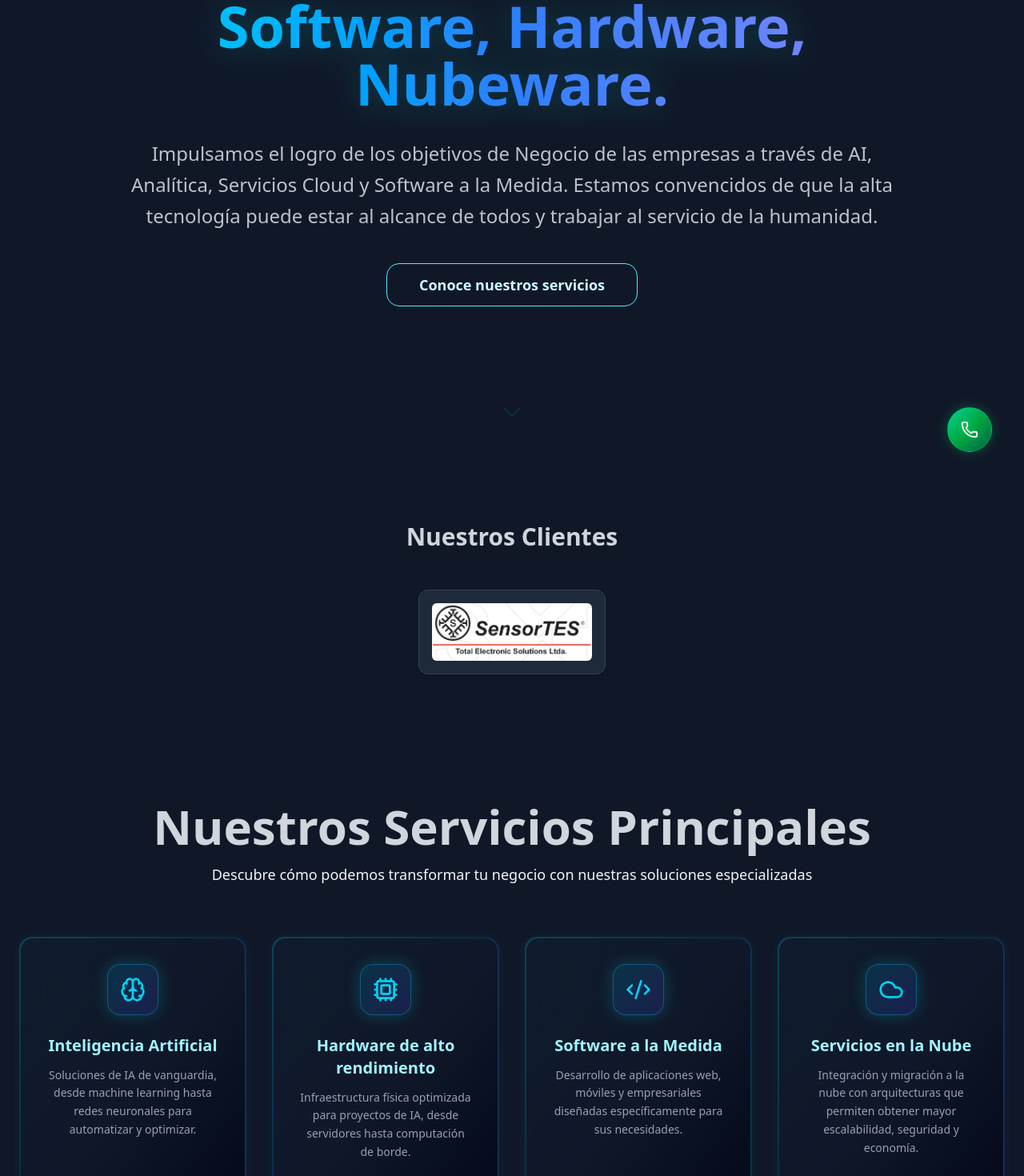
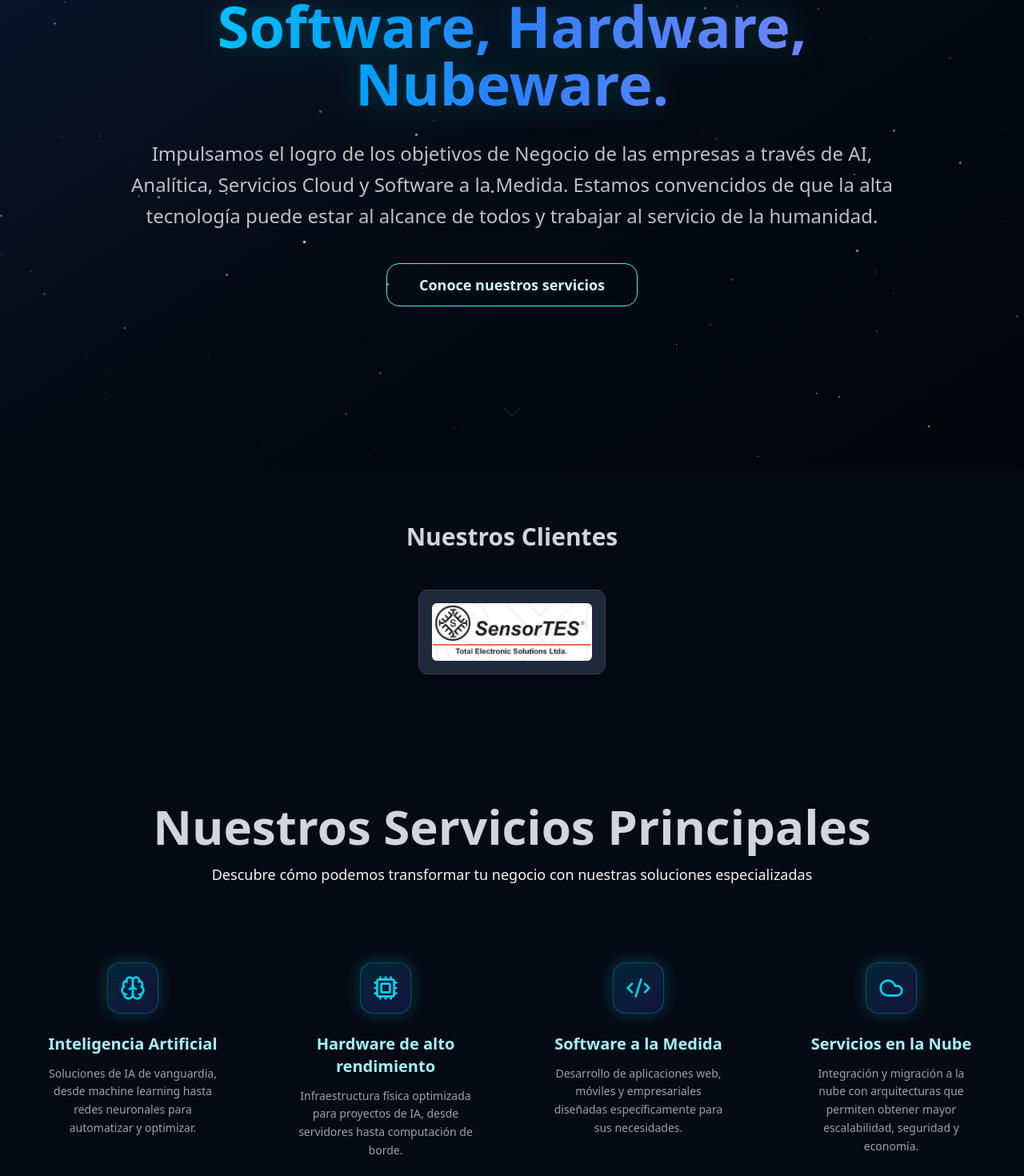
Before and after one commit to Didier2101/nubeware, a Next.js app: page / in a window 1280 px wide. Shown: the part 211-1681 px from the top of the page at 80% size. Built offline with nearby package versions, Linux system fonts and the light colour scheme.

Commit message:
rag rediseñado2

```diff
--- a/app/(public)/layout.tsx
+++ b/app/(public)/layout.tsx
@@ -29,15 +29,12 @@ export default function RAGLayout({
   children: React.ReactNode;
 }) {
   return (
-    <html lang="es" className={`${orbitron.variable} scroll-smooth`}>
-      <body className="font-sans min-h-screen relative">
-        <Background>
-          <Header />
-          <main className="flex-grow">{children}</main>
-          <Footer />
-          <FloatingButtons />
-        </Background>
-      </body>
-    </html>
+    <>
+
+      <Header />
+      <main className="flex-grow">{children}</main>
+      <Footer />
+
+    </>
   );
 }
--- a/app/globals.css
+++ b/app/globals.css
@@ -1 +1,2 @@
+/* app/globals.css */
 @import "tailwindcss";
--- /dev/null
+++ b/app/layout.tsx
@@ -0,0 +1,35 @@
+// app/layout.tsx (RAÍZ - este debería existir)
+import './globals.css';
+import { Orbitron } from 'next/font/google';
+import type { Metadata } from 'next';
+import Background from '@/components/Background';
+
+const orbitron = Orbitron({
+    subsets: ['latin'],
+    variable: '--font-orbitron',
+    weight: ['400', '600', '700'],
+});
+
+export const metadata: Metadata = {
+    title: 'Nubeware.ai - Plataforma de Inteligencia Artificial',
+    description: 'Soluciones avanzadas de IA para tu negocio',
+    icons: {
+        icon: '/favicon_v3.ico',
+    },
+};
+
+export default function RootLayout({
+    children,
+}: {
+    children: React.ReactNode;
+}) {
+    return (
+        <html lang="es" className={`${orbitron.variable} scroll-smooth min-h-screen`}>
+            <body>
+                <Background>
+                    {children}
+                </Background>
+            </body>
+        </html>
+    );
+}
--- a/app/rag/layout.tsx
+++ b/app/rag/layout.tsx
@@ -24,10 +24,6 @@ export default function RAGLayout({
     children: React.ReactNode;
 }) {
     return (
-        <html lang="es" className={`${orbitron.variable} scroll-smooth`}>
-            <body className="font-sans min-h-screen relative bg-white">
-                <main className="flex-grow">{children}</main>
-            </body>
-        </html>
+        <main>{children}</main>
     );
 }
--- a/app/rag/page.tsx
+++ b/app/rag/page.tsx
@@ -2,13 +2,6 @@
 
 import RAGSystem from "@/components/rag/RAGSystem";
 
-
-
-export const metadata = {
-    title: 'Sistema RAG - Nubeware.ai',
-    description: 'Sistema de Recuperación Aumentada por Generación - Consulta inteligente sobre tus documentos con IA.',
-};
-
 export default function RAGPage() {
     return <RAGSystem />;
 }
--- a/components/Background.tsx
+++ b/components/Background.tsx
@@ -1,41 +1,53 @@
+// components/Background.tsx
 'use client';
 
 import { motion } from 'framer-motion';
+import { useEffect, useState } from 'react';
 
 export default function Background({ children }: { children: React.ReactNode }) {
-    const particles = Array.from({ length: 40 });
+    const [stars, setStars] = useState<Array<{ top: string, left: string, size: number, delay: number, opacity: number }>>([]);
 
-    // --- NUEVO: Campo de estrellas estáticas ---
-    const STAR_COUNT = 100; // Un buen número de estrellas
-    const stars = Array.from({ length: STAR_COUNT }).map(() => ({
-        top: `${Math.random() * 100}%`,
-        left: `${Math.random() * 100}%`,
-        size: Math.random() * 1.5 + 0.5, // Tamaño entre 0.5px y 2px
-        delay: Math.random() * 5,
-    }));
-    // ------------------------------------------
+    // Generar 100 estrellas de diferentes tamaños
+    useEffect(() => {
+        const STAR_COUNT = 100;
+        const clientStars = Array.from({ length: STAR_COUNT }).map(() => {
+            const size = Math.random() * 3 + 0.5; // Tamaños entre 0.5px y 3.5px
+            const opacity = Math.random() * 0.6 + 0.2; // Opacidad variable
+            return {
+                top: `${Math.random() * 100}%`,
+                left: `${Math.random() * 100}%`,
+                size: size,
+                delay: Math.random() * 5,
+                opacity: opacity
+            };
+        });
+        setStars(clientStars);
+    }, []);
 
     return (
-        <div className="relative min-h-screen overflow-hidden bg-[#050a14] text-white">
-            {/* Gradiente base */}
-            <div className="absolute inset-0 bg-gradient-to-br from-[#0a192f] via-[#050a14] to-[#02050a]" />
+        <div className="relative min-h-screen bg-[#050a14] text-white">
+            {/* Fondo base fijo */}
+            <div className="fixed inset-0 bg-gradient-to-br from-[#0a192f] via-[#050a14] to-[#02050a]" />
 
-            {/* --- NUEVA CAPA: Estrellas estáticas (Detrás de la rejilla) --- */}
-            <div className="absolute inset-0 opacity-80 pointer-events-none">
+            {/* 100 estrellas de diferentes tamaños - FIJAS */}
+            <div className="fixed inset-0 pointer-events-none">
                 {stars.map((star, i) => (
                     <motion.div
                         key={`star-${i}`}
-                        className="absolute bg-white rounded-full" // Pequeños puntos blancos
+                        className="absolute bg-white rounded-full"
                         style={{
                             top: star.top,
                             left: star.left,
                             width: `${star.size}px`,
                             height: `${star.size}px`,
+                            opacity: star.opacity
                         }}
-                        // Simulación de parpadeo estelar muy sutil
-                        animate={{ opacity: [0.1, 0.4, 0.1] }}
+                        animate={{
+                            opacity: [star.opacity * 0.3, star.opacity, star.opacity * 0.3],
+                            scale: [0.8, 1.2, 0.8]
+                        }}
                         transition={{
-                            duration: Math.random() * 4 + 2,
+                            duration: Math.random() * 5 + 3,
                             repeat: Infinity,
                             ease: 'easeInOut',
                             delay: star.delay,
@@ -43,89 +55,18 @@ export default function Background({ children }: { children: React.ReactNode })
                     />
                 ))}
             </div>
-            {/* ------------------------------------------------------------- */}
 
-            {/* Rejilla digital (Se mantiene) */}
-            <div className="absolute inset-0 opacity-20">
-                {Array.from({ length: 25 }).map((_, i) => (
-                    <div
-                        key={`row-${i}`}
-                        className="absolute left-0 w-full h-px bg-cyan-500/10"
-                        style={{ top: `${i * 4}%` }}
-                    />
-                ))}
-                {Array.from({ length: 20 }).map((_, i) => (
-                    <div
-                        key={`col-${i}`}
-                        className="absolute top-0 h-full w-px bg-cyan-500/10"
-                        style={{ left: `${i * 5}%` }}
-                    />
-                ))}
-            </div>
-
-            {/* Líneas de energía verticales (Se mantienen) */}
-            <div className="absolute inset-0 pointer-events-none">
-                {[15, 37, 59, 81].map((pos, i) => (
-                    <motion.div
-                        key={i}
-                        className="absolute w-[1.5px] h-full bg-cyan-400/25 blur-[1.5px]"
-                        style={{ left: `${pos}%` }}
-                        animate={{ opacity: [0.2, 0.5, 0.2], scaleY: [1, 1.1, 1] }}
-                        transition={{ duration: 5 + i, repeat: Infinity, ease: 'easeInOut' }}
-                    />
-                ))}
-            </div>
-
-            {/* Energía pulsante suave (Se mantiene) */}
+            {/* Energía pulsante muy suave - FIJA */}
             <motion.div
-                className="absolute inset-0 bg-[radial-gradient(circle_at_center,rgba(0,255,255,0.08)_0%,transparent_70%)]"
-                animate={{ opacity: [0.1, 0.2, 0.1], scale: [1, 1.02, 1] }}
+                className="fixed inset-0 bg-[radial-gradient(circle_at_center,rgba(0,255,255,0.03)_0%,transparent_70%)] pointer-events-none"
+                animate={{ opacity: [0.03, 0.06, 0.03] }}
                 transition={{ duration: 8, repeat: Infinity, ease: 'easeInOut' }}
             />
 
-            {/* Línea central (Se mantiene) */}
-            <motion.div
-                className="absolute top-0 left-1/2 w-[2px] h-full bg-cyan-400/30 blur-[1.5px]"
-                animate={{ opacity: [0.3, 0.6, 0.3], scaleY: [1, 1.15, 1] }}
-                transition={{ duration: 4, repeat: Infinity, ease: 'easeInOut' }}
-            />
-
-            {/* Partículas IA (Se mantienen) */}
-            <div className="absolute inset-0 pointer-events-none">
-                {particles.map((_, i) => {
-                    const top = (i * 7.5) % 100;
-                    const left = (i * 13.3) % 100;
-                    const delay = (i % 5) * 0.5;
-                    return (
-                        <motion.span
-                            key={i}
-                            className="absolute w-[2px] h-[2px] rounded-full bg-cyan-300/70 shadow-[0_0_6px_2px_rgba(0,255,255,0.3)]"
-                            style={{ top: `${top}%`, left: `${left}%`, opacity: 0.5 }}
-                            animate={{
-                                y: [0, -8, 0],
-                                opacity: [0.4, 1, 0.4],
-                                scale: [1, 1.3, 1],
-                            }}
-                            transition={{
-                                duration: 5,
-                                repeat: Infinity,
-                                ease: 'easeInOut',
-                                delay,
-                            }}
-                        />
-                    );
-                })}
+            {/* Contenido principal - SIN altura fija para permitir scroll */}
+            <div className="relative z-10">
+                {children}
             </div>
-
-            {/* Capa de energía IA giratoria (Se mantiene) */}
-            <motion.div
-                className="absolute inset-0 bg-[conic-gradient(from_0deg,rgba(0,255,255,0.05)_0%,transparent_40%,rgba(0,255,255,0.08)_70%,transparent_100%)] blur-[120px]"
-                animate={{ rotate: 360 }}
-                transition={{ duration: 45, repeat: Infinity, ease: 'linear' }}
-            />
-
-            {/* Contenido principal */}
-            <div className="relative z-10">{children}</div>
         </div>
     );
 }
--- a/components/about/AboutUsSection.tsx
+++ b/components/about/AboutUsSection.tsx
@@ -18,7 +18,7 @@ const AboutUsSection = () => {
                 subtitle="Conoce más sobre Nubeware.ai, nuestro equipo, historia y la pasión que nos impulsa a democratizar la Inteligencia Artificial."
             />
 
-            <section className="relative py-24 overflow-hidden bg-gray-900 text-gray-100">
+            <section className="relative py-24 overflow-hidden  text-gray-100">
                 <div className="container mx-auto px-6 max-w-7xl relative z-10">
                     {/* Misión y Visión */}
                     <motion.div
@@ -129,7 +129,7 @@ const AboutUsSection = () => {
                                     key={i}
                                     whileHover={{ y: -6 }}
                                     transition={{ type: "spring", stiffness: 200, damping: 15 }}
-                                    className="relative p-8 rounded-2xl border border-white/10 bg-gray-800/30 backdrop-blur-sm shadow-lg"
+                                    className="relative p-8 "
                                 >
                                     <div className="w-16 h-16 mx-auto mb-4 flex items-center justify-center rounded-full bg-gradient-to-br from-blue-500/30 to-purple-600/30 shadow-inner">
                                         {value.icon}
--- a/components/home/LandingPage.tsx
+++ b/components/home/LandingPage.tsx
@@ -38,7 +38,7 @@ const sectionVariants: Variants = {
 
 export default function LandingPage() {
     return (
-        <div className="transition-colors duration-300 min-h-screen bg-gray-900 text-gray-100">
+        <div className="transition-colors duration-300 min-h-screen  text-gray-100">
             {/* Sección de Héroe */}
             <Hero
                 title="Software, Hardware, Nubeware."
--- a/components/rag/RAGSystem.tsx
+++ b/components/rag/RAGSystem.tsx
@@ -22,11 +22,11 @@ export default function RAGSystem() {
     const [sidebarOpen, setSidebarOpen] = useState(false);
 
     return (
-        <div className="h-screen bg-white overflow-hidden">
+        <div className="h-screen overflow-hidden">
             {/* Desktop Layout */}
             <div className="hidden lg:flex h-full">
                 {/* Sidebar fijo en desktop */}
-                <div className="w-80 flex-shrink-0 border-r border-gray-200 bg-white">
+                <div className="w-80 flex-shrink-0 ">
                     <FileSidebar
                         files={files}
                         onUpload={uploadFile}
@@ -58,7 +58,7 @@ export default function RAGSystem() {
                                 initial={{ opacity: 0 }}
                                 animate={{ opacity: 1 }}
                                 exit={{ opacity: 0 }}
-                                className="fixed inset-0 bg-black bg-opacity-50 z-40 lg:hidden"
+                                className="fixed inset-0 bg-black/60 z-40 lg:hidden"
                                 onClick={() => setSidebarOpen(false)}
                             />
                         )}
@@ -74,7 +74,7 @@ export default function RAGSystem() {
                                     damping: 25,
                                     stiffness: 200
                                 }}
-                                className="fixed bottom-0 left-0 right-0 z-50 bg-white shadow-2xl rounded-t-2xl max-h-[85vh] lg:hidden"
+                                className="fixed bottom-0 left-0 right-0 z-50 rounded-t-2xl max-h-[85vh] lg:hidden border border-gray-700/50 backdrop-blur-xl"
                             >
                                 <FileSidebar
                                     files={files}
--- a/components/services/CardService.tsx
+++ b/components/services/CardService.tsx
@@ -15,27 +15,19 @@ interface CardServiceProps {
 const CardService = ({ title, description, icon, link, featured = false }: CardServiceProps) => {
     const card = (
         <motion.div
-            className={`
-        group relative overflow-hidden rounded-2xl p-[1px]
-        bg-gradient-to-br from-cyan-500/30 via-blue-700/20 to-indigo-800/30
-        shadow-[0_0_15px_rgba(0,255,255,0.05)]
-        transition-all duration-300
-        hover:shadow-[0_0_25px_rgba(0,255,255,0.25)]
-        h-full
-      `}
+            className={`group relative overflow-hidden  h-full`}
             whileHover={{ y: -6 }}
             transition={{ type: 'spring', stiffness: 300, damping: 22 }}
         >
             {/* Fondo interior oscuro y translúcido */}
             <div
                 className="
-          relative h-full rounded-2xl bg-gradient-to-br from-gray-900/90 via-gray-900/95 to-gray-950/90
-          border border-cyan-400/20 backdrop-blur-xl p-8 flex flex-col
-          transition-all duration-300 group-hover:border-cyan-400/40
+          relative h-full
+      flex flex-col
+      p-8
         "
             >
-                {/* Glow animado decorativo */}
-                <div className="absolute inset-0 rounded-2xl bg-gradient-to-tr from-cyan-500/10 via-transparent to-transparent opacity-0 group-hover:opacity-100 blur-2xl transition-opacity duration-500" />
+
 
                 {/* Badge opcional */}
                 {featured && (
```
Also changed, not shown: components/rag/ChatInterface.tsx (+74 -62 lines), components/rag/FileSidebar.tsx (+24 -25 lines).
